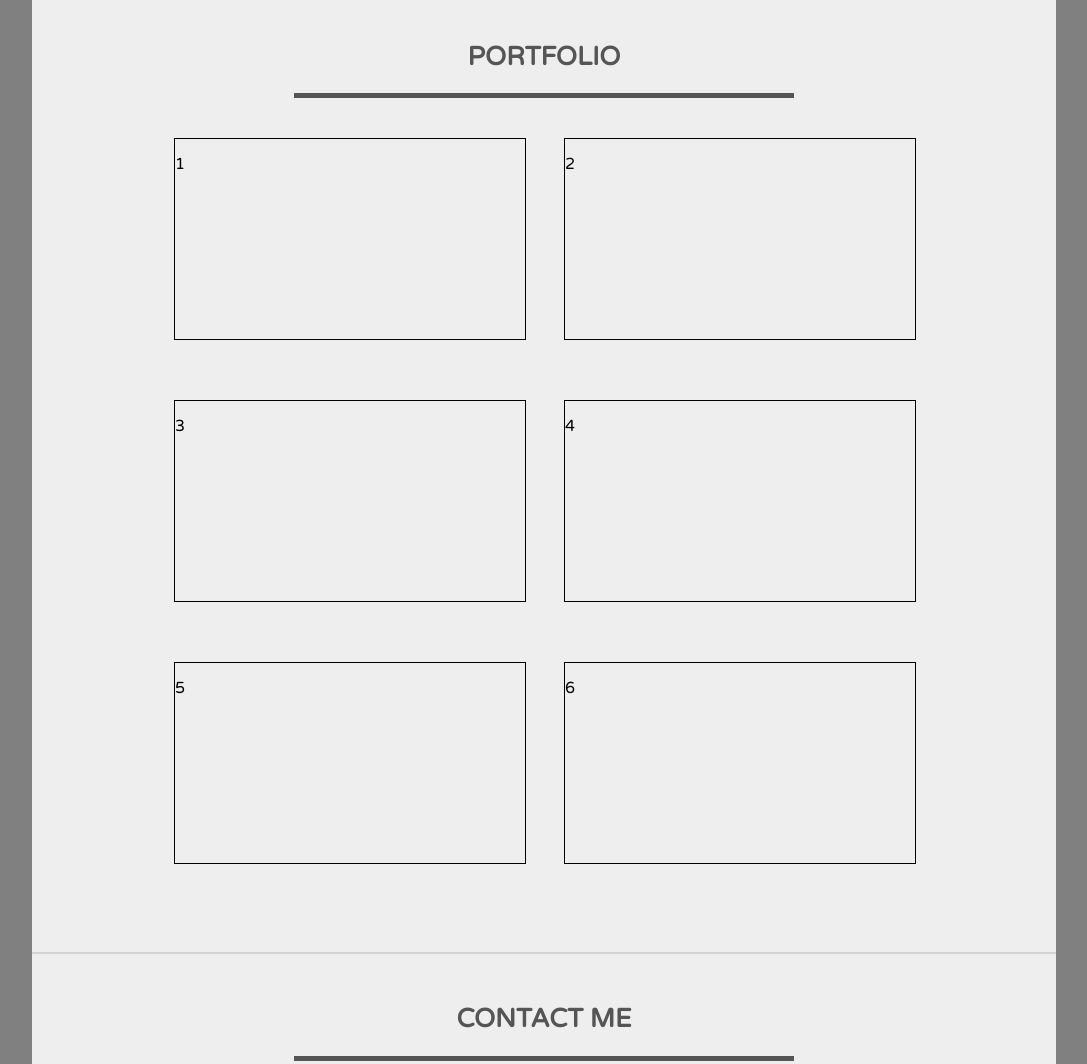
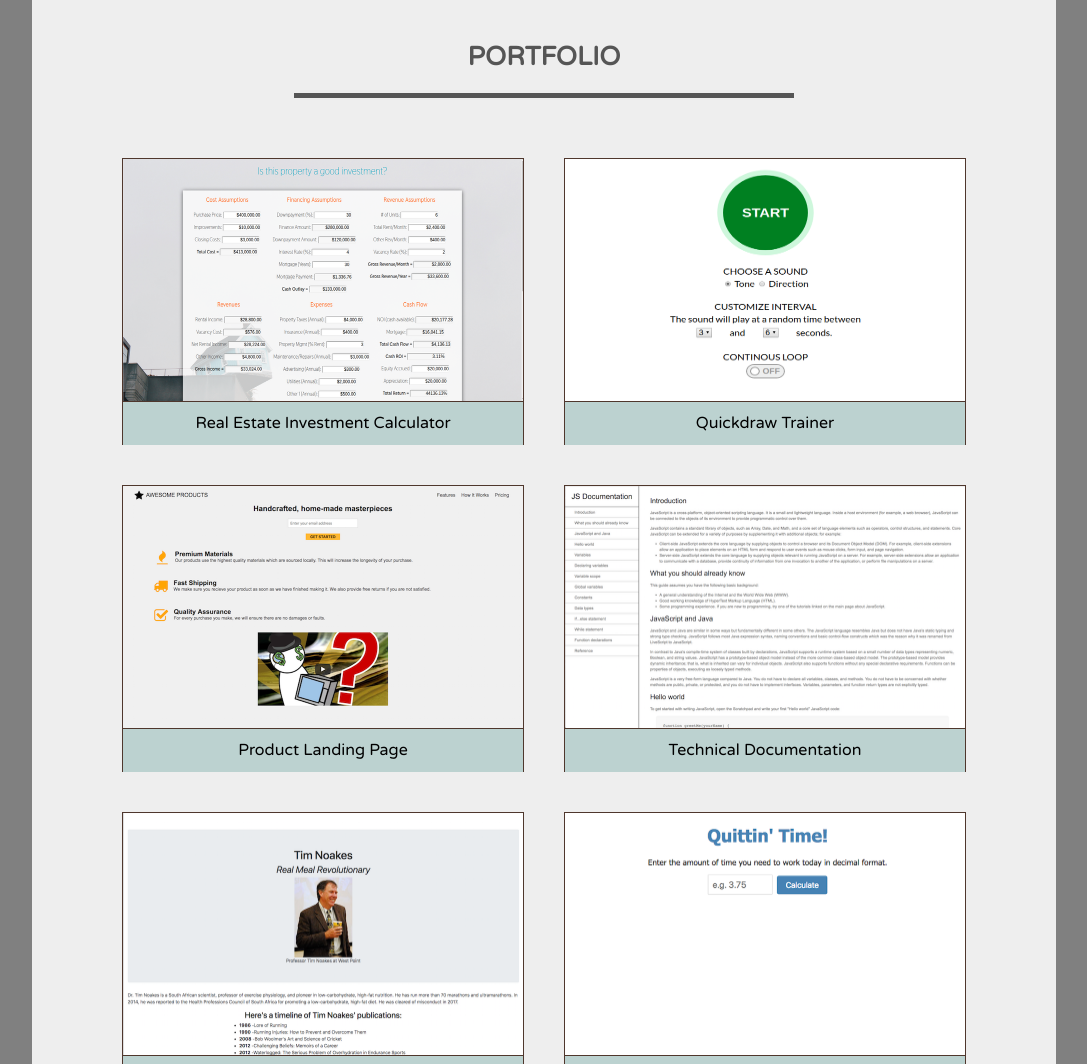
Before and after one commit to bugdlr/FCCportfolio, a website: page index.html in a window 1280 px wide. Shown: the part 460-1524 px from the top of the page, without its empty margins (96-1183 px from the left). Drawn offline with nearby package versions, Linux system fonts and the light colour scheme.

Commit message:
portfolio thumbnails

```diff
--- a/gulpfile.js
+++ b/gulpfile.js
@@ -9,35 +9,47 @@ const watch = require('gulp-watch');
 const connect = require('gulp-connect');
 const open = require('gulp-open');
 
-gulp.task('less', () => {
+function css(done) {
   return gulp.src('less/**/*.less')
     .pipe(less())
     .pipe(cssmin())
     .pipe(rename({suffix: '.min'}))
     .pipe(gulp.dest('css'))
     .pipe(connect.reload());
-});
+    done();
+};
 
-gulp.task('html', () => {
+function html(done) {
   return gulp.src('index.html')
     .pipe(connect.reload());
-});
+    done();
+};
 
-gulp.task('connect', () => {
+function server(done) {
   connect.server({
     livereload: true
   });
-});
+  done();
+};
 
-gulp.task('watch', () => {
-  gulp.watch('less/*.less', ['less']);
-  gulp.watch('index.html', ['html']);
-  gulp.watch('script.js', ['html']);
-});
+function watching(done) {
+  gulp.watch('less/*.less', css);
+  gulp.watch('index.html', html);
+  gulp.watch('script.js', html);
+  done();
+};
 
-gulp.task('open', () => {
+function opening(done) {
   gulp.src('index.html')
   .pipe(open({uri: 'http://localhost:8080/'}));
-});
+  done();
+};
 
-gulp.task('default', [ 'less', 'html', 'watch', 'connect', 'open' ]);
+
+gulp.task("css", css);
+gulp.task("html", html);
+gulp.task("watching", watching);
+gulp.task("server", server);
+gulp.task("opening", opening);
+
+gulp.task('default', gulp.parallel(css, html, watching, server, opening));
--- a/index.html
+++ b/index.html
@@ -22,6 +22,7 @@
           <li id="about-nav">about</a></li>
           <li id="portfolio-nav">portfolio</a></li>
           <li id="contact-nav">contact</a></li>
+        <div class="headshot">
         </ul>
       </div>
     </header>
@@ -42,24 +43,12 @@
         <h2>Portfolio</h2>
         <hr class="hr2">
         <div class="portfolio-grid">
-          <div class="example">
-            <p>1</p>
-          </div>
-          <div class="example">
-            <p>2</p>
-          </div>
-          <div class="example">
-            <p>3</p>
-          </div>
-          <div class="example">
-            <p>4</p>
-          </div>
-          <div class="example">
-            <p>5</p>
-          </div>
-          <div class="example">
-            <p>6</p>
-          </div>
+          <a href ="https://bugdlr.github.io/investment-calculator/" target="_blank" class="project-tile"><img src="images/investment-calculator-thumbnail.png" alt="investment calculator screenshot"><p>Real Estate Investment Calculator</p></a>
+          <a href ="https://bugdlr.github.io/FCCportfolio/" target="_blank" class="project-tile"><img src="images/quickdraw-trainer-thumbnail.png" alt="screenshot of portfolio"><p>Quickdraw Trainer</p></a>
+          <a href ="https://bugdlr.github.io/landing-page-fcc/" target="_blank" class="project-tile"><img src="images/landing-page-screenshot.png" alt="screenshot of landing page"><p>Product Landing Page</p></a>
+          <a href ="https://bugdlr.github.io/tech-doc/" target="_blank" class="project-tile"><img src="images/techdoc-screenshot.png" alt="screenshot of technical documentation page"><p>Technical Documentation</p></a>
+          <a href ="https://codepen.io/bugdlr/pen/KRPYrd" target="_blank" class="project-tile"><img src="images/tribute-page-screenshot.png" alt="screenshot of tribute page"><p>Tribute Page</p></a>
+          <a href ="https://bugdlr.github.io/worktimer/" target="_blank" class="project-tile"><img src="images/worktimer-screenshot.png" alt="screenshot of work timer"><p>Work Timer</p></a>
         </div>
       </div>
 
--- a/less/style.less
+++ b/less/style.less
@@ -121,6 +121,39 @@ hr {
   padding: 40px;
 }
 
+.portfolio-grid {
+  max-width: 1000px;
+  display: flex;
+  flex-wrap: wrap;
+  justify-content: center;
+  // grid-template-columns: 1fr 1fr;
+  // grid-template-rows: 1fr 1fr 1fr;
+  // grid-gap: 50px;
+  margin: 20px auto;
+}
+
+.portfolio-grid img {
+  margin: 0 auto;
+  height: 242px;
+  width: 400px;
+}
+
+.portfolio-grid  p {
+  background-color: #bcd2d0;
+  padding: 12px;
+  margin-top: -4px;
+  border-top: 1px solid #4f372d;
+  text-align: center;
+}
+
+.project-tile {
+  max-width: 400px;
+  height: 285px;
+  border: 1px solid #4f372d;
+  margin: 20px;
+}
+
+
 h2 {
   color: #555;
   text-transform: uppercase;
@@ -133,16 +166,11 @@ h2 {
   margin-bottom: 40px;
 }
 
-.portfolio-grid {
-  display: block;
-}
-
 .example {
   border: 1px solid black;
   height: 200px;
   max-width: 350px;
   margin: 0 auto 20px;
-
 }
 /* end Portfolio Section */
 
@@ -266,7 +294,6 @@ svg {
 }
 
 
-
 .copy {
   height: 60px;
   background-color: purple;
@@ -299,14 +326,6 @@ svg {
   .about-text {
       width: 70%;
       padding-top: 40px;
-  }
-
-  .portfolio-grid {
-    display: grid;
-    grid-template-columns: repeat(auto-fit, minmax(350px, 350px));
-    grid-auto-rows: minmax(200px, auto);
-    grid-gap: 40px;
-    justify-content: center;
   }
 
   .example {
@@ -347,7 +366,8 @@ svg {
     margin-top: 0;
   }
 
-  .about-text {    text-align: center;
+  .about-text {
+    text-align: center;
     padding-right: 20px;
   }
 
```
Also changed, not shown: css/style.min.css, images/investment-calculator-thumbnail.png (added), images/landing-page-screenshot.png (added), images/quickdraw-trainer-thumbnail.png (added), images/techdoc-screenshot.png (added), images/tribute-page-screenshot.png (added), images/worktimer-screenshot.png (added).
